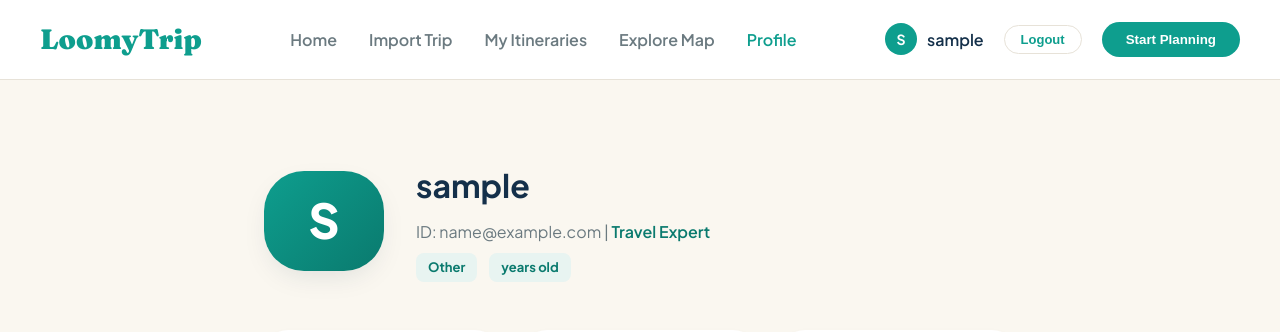
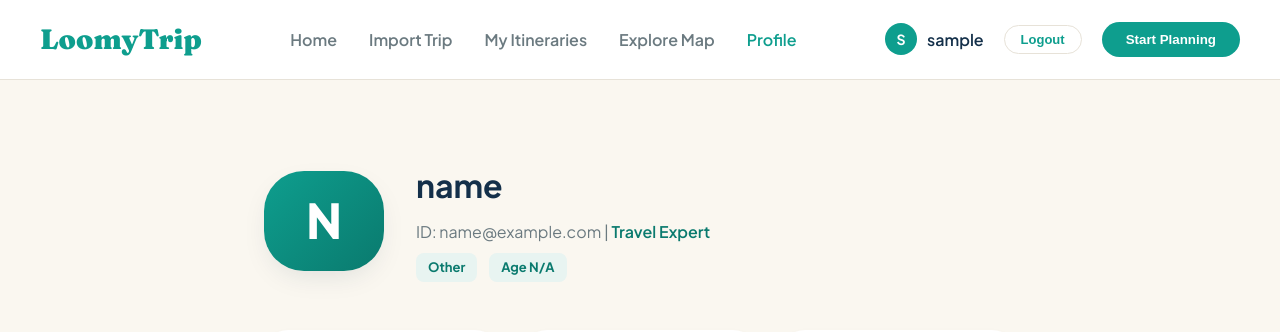
Before and after one commit to ArTNeby1/Team6AdProject, a React (Vite) app in the folder Frontend_Web/: page /profile in a window 1280 px wide. Shown: the top 332 px of the page. Built offline with nearby package versions, Linux system fonts and the light colour scheme; no server answers; sample sign-in values are in the browser's storage.

Commit message:
将个人界面的年龄和性别与后端对接

```diff
--- a/Frontend_Web/src/pages/ProfilePage.jsx
+++ b/Frontend_Web/src/pages/ProfilePage.jsx
@@ -1,16 +1,33 @@
-import React, { useState } from 'react';
+import React, { useState, useEffect } from 'react';
 import { useNavigate } from 'react-router-dom';
 import { useAuth } from '../context/AuthContext';
 import { useTrip } from '../context/TripContext';
+import api from '../services/api';
 
 const ProfilePage = () => {
   const { user, logout, updatePreferences } = useAuth();
   const { trips } = useTrip();
   const navigate = useNavigate();
 
+  const [profileData, setProfileData] = useState(null);
+  const [loading, setLoading] = useState(true);
   const [showSettings, setShowSettings] = useState(false);
   const [travelStyle, setTravelStyle] = useState(user?.travelStyle || 'Cultural');
   const [preferTransport, setPreferTransport] = useState(user?.preferTransport || 'Public');
+
+  useEffect(() => {
+    const fetchProfile = async () => {
+      try {
+        const response = await api.get('/users/me');
+        setProfileData(response.data);
+      } catch (error) {
+        console.error('Failed to fetch profile:', error);
+      } finally {
+        setLoading(false);
+      }
+    };
+    fetchProfile();
+  }, []);
 
   if (!user) return null;
 
@@ -51,19 +68,19 @@ const ProfilePage = () => {
             fontSize: '48px', fontWeight: '900',
             boxShadow: 'var(--shadow)'
           }}>
-            {(user.username || user.email || 'T').charAt(0).toUpperCase()}
+            {(profileData?.username || user.email || 'T').charAt(0).toUpperCase()}
           </div>
           <div>
-            <h1 style={{ fontSize: '32px', marginBottom: '8px' }}>{user.username || user.email}</h1>
+            <h1 style={{ fontSize: '32px', marginBottom: '8px' }}>{profileData?.username || user.email.split('@')[0]}</h1>
             <p style={{color: 'var(--muted)', fontSize: '16px'}}>
                ID: {user.email} | <span style={{ color: 'var(--jade-deep)', fontWeight: '600' }}>Travel Expert</span>
             </p>
             <div style={{ display: 'flex', gap: '12px', marginTop: '8px' }}>
               <span style={{ padding: '4px 12px', background: 'var(--mint)', borderRadius: '8px', fontSize: '13px', color: 'var(--jade-deep)', fontWeight: 'bold' }}>
-                {user.gender === 'Male' ? '♂ Male' : user.gender === 'Female' ? '♀ Female' : 'Other'}
+                {profileData?.gender || 'Other'}
               </span>
               <span style={{ padding: '4px 12px', background: 'var(--mint)', borderRadius: '8px', fontSize: '13px', color: 'var(--jade-deep)', fontWeight: 'bold' }}>
-                {user.age} years old
+                {profileData?.age ? `${profileData.age} years old` : 'Age N/A'}
               </span>
             </div>
           </div>
```
